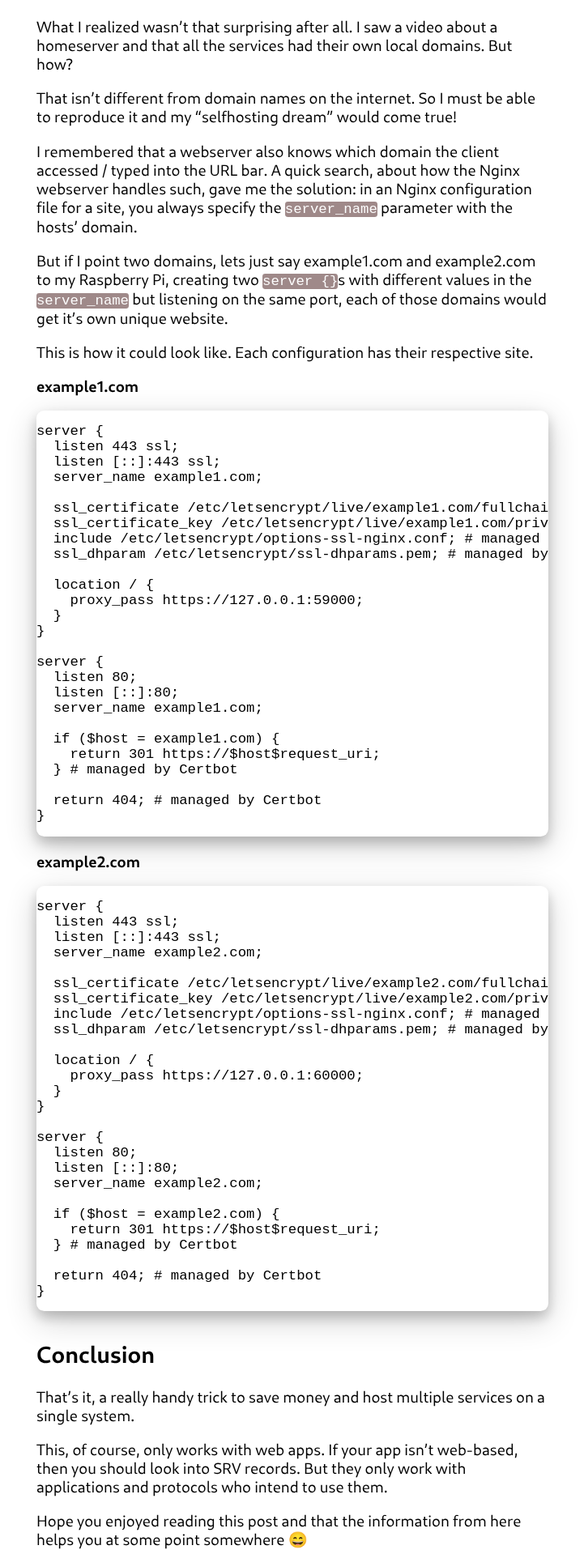
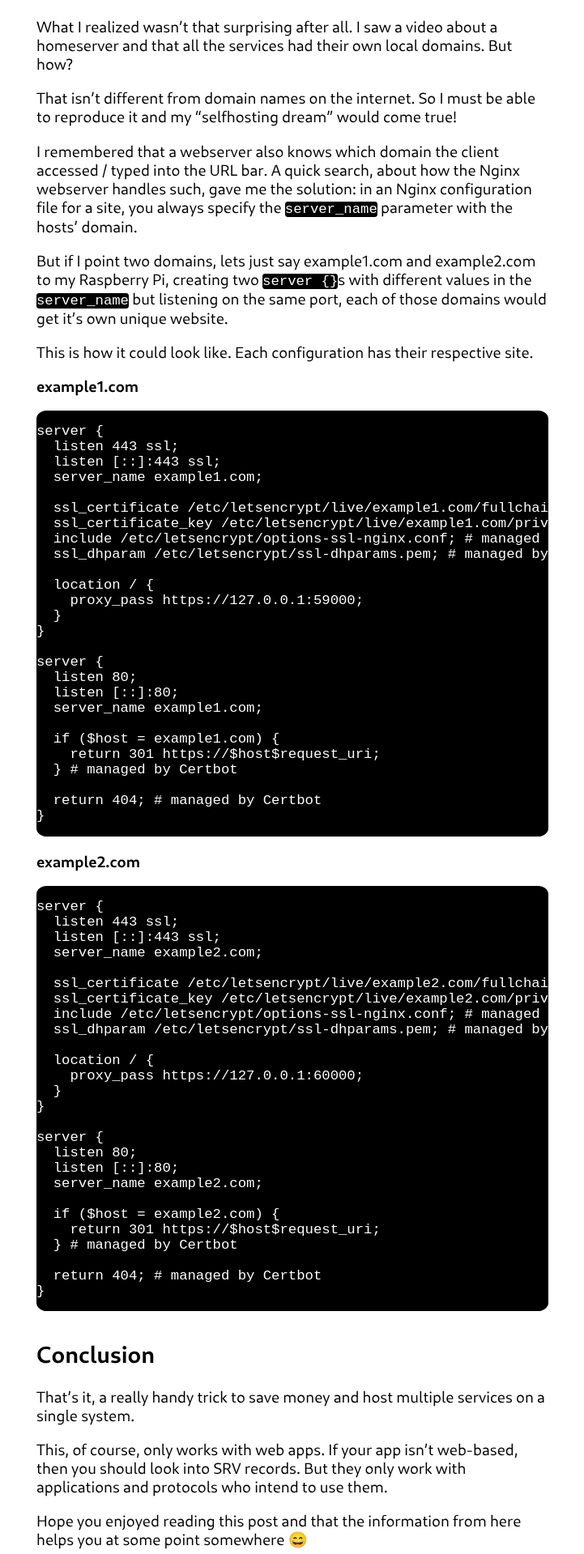
Before and after one commit to konstantintutsch/website, a Jekyll site: the page built from _posts/2023-09-14-one-webserver-multiple-domains.md, in a window 1280 px wide. Shown: the part 669-2588 px from the top of the page at 81% size, without its empty margins (279-1000 px from the left). Built offline with Jekyll 4.4.1, drawn with Linux system fonts in a browser that asks for light colours.

Commit message:
New style for code blocks

```diff
--- a/assets/css/style.css
+++ b/assets/css/style.css
@@ -42,7 +42,7 @@ article:after
     content: "";
     display: block;
 }
-footer, article:after { height: 10vh; }
+footer, article:after { height: 4vh; }
 footer
 {
     left: 0;
@@ -114,20 +114,21 @@ h2 { margin-top: 4vh; }
 /* code */
 div.highlight
 {
-    box-shadow: 0 0.4em 0.8em 0 rgba(0, 0, 0, 0.2), 0 0.6em 2em 0 rgba(0, 0, 0, 0.19);
-    border-radius: 0.5em;
+    background: black;
+    border-radius: 2%;
     overflow-x: scroll;
 }
 code
 {
     font-family: "Hack", monospace;
     font-size: 0.9em;
+    color: #ffffff;
 }
 p code
 {
     white-space: nowrap;
     border-radius: 0.2em;
-    background: #9f8989;
+    background: black;
     color: #ffffff;
 }
 del { text-decoration-thickness: 0.15em; }
```
